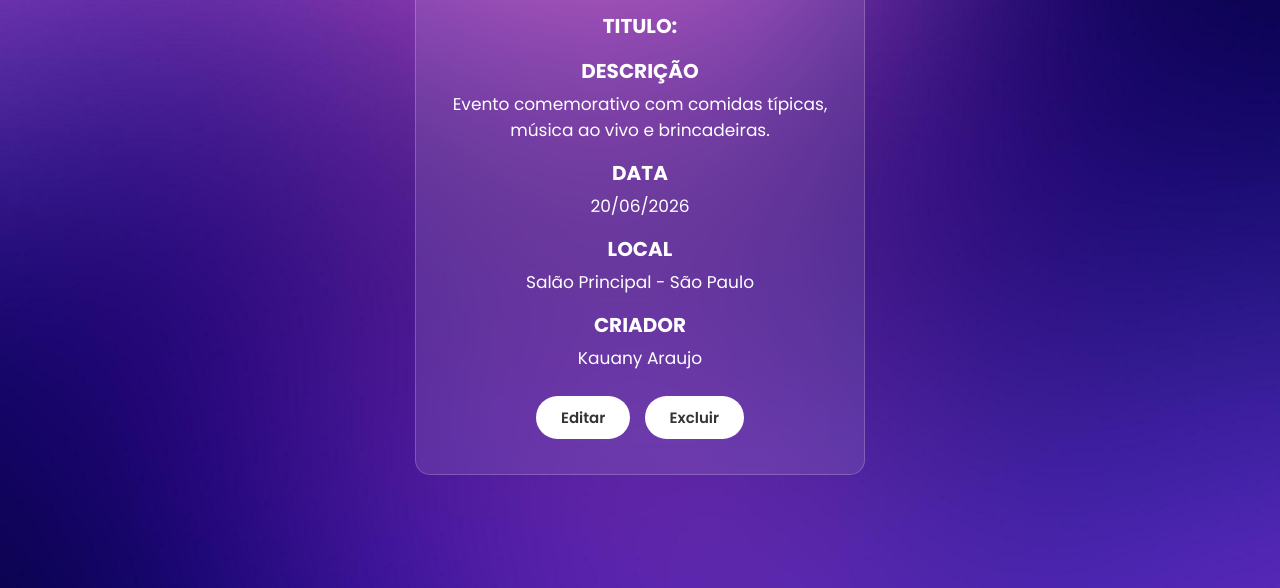
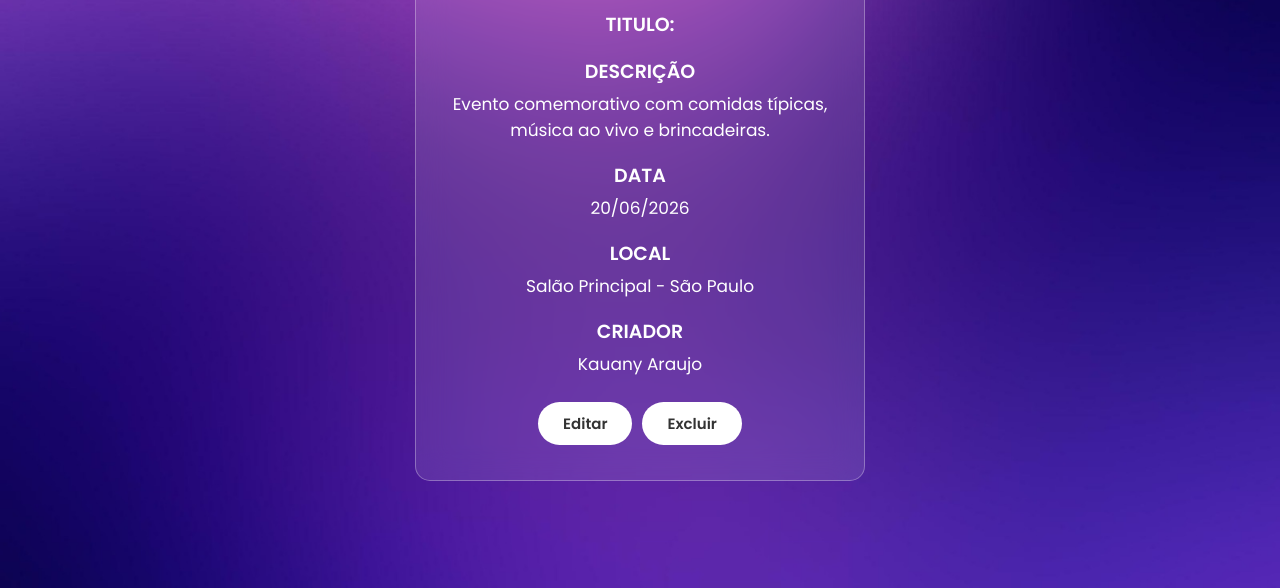
Before and after one commit to valeriagomesferreira-lang/projeto-interface-eventos, a plain HTML site: page evento.html in a window 1280 px wide. Shown: the part 212-800 px from the top of the page. Drawn offline with nearby package versions, Linux system fonts and the light colour scheme.

Commit message:
evento.css

```diff
--- a/evento.css
+++ b/evento.css
@@ -8,40 +8,55 @@
 }
 
 body {
+    min-height: 100vh;
+
     display: flex;
     justify-content: center;
     align-items: center;
-    min-height: 100vh;
 
-    background-image: url("https://valeriagomesferreira-lang.github.io/projeto-interface-eventos/cadastro.jpg");
+    padding: 20px;
+
+    background-image: url("cadastro.jpg");
     background-size: cover;
     background-position: center;
     background-repeat: no-repeat;
-
-    padding: 20px;
 }
 
 .container {
     width: 450px;
     max-width: 100%;
 
+    padding: 35px 30px;
+
     background: rgba(255, 255, 255, 0.1);
-    border: 1px solid rgba(255, 255, 255, 0.2);
+    border: 1px solid rgba(255, 255, 255, 0.3);
     border-radius: 15px;
+
     backdrop-filter: blur(15px);
 
-    padding: 35px 30px;
     color: white;
 
     text-align: center;
 }
 
+/* TÍTULO */
 .topo {
     display: flex;
     align-items: center;
     justify-content: center;
+
     gap: 10px;
-    margin-bottom: 25px;
+
+    margin-bottom: 30px;
+}
+
+.topo a {
+    color: white;
+    text-decoration: none;
+}
+
+.topo i {
+    font-size: 28px;
 }
 
 .topo h1 {
@@ -49,40 +64,53 @@ body {
     font-weight: 600;
 }
 
-.topo a {
-    text-decoration: none;
-    font-size: 28px;
-    color: white;
+/* INFORMAÇÕES */
+.info {
+    width: 100%;
+    text-align: center;
 }
 
-.container h2 {
-    margin-bottom: 20px;
-    font-size: 25px;
+.info h3 {
+    font-size: 19px;
+    font-weight: 600;
+
+    margin-top: 18px;
+    margin-bottom: 5px;
 }
 
-.container h3 {
-    margin-top: 15px;
+.info p {
+    font-size: 17px;
+    font-weight: 400;
+
     margin-bottom: 5px;
-    font-size: 20px;
 }
 
-.container p {
-    font-size: 17px;
-    margin-bottom: 10px;
+/* BOTÕES */
+.botoes {
+    display: flex;
+    justify-content: center;
+    align-items: center;
+
+    gap: 10px;
+
+    margin-top: 25px;
 }
 
-button {
+.botoes button {
     border: none;
     border-radius: 40px;
+
     padding: 10px 25px;
-    margin: 15px 5px 0;
+
     background: white;
     color: #333;
+
     font-size: 15px;
     font-weight: 600;
+
     cursor: pointer;
 }
 
-button:hover {
+.botoes button:hover {
     transform: scale(1.03);
 }
```
